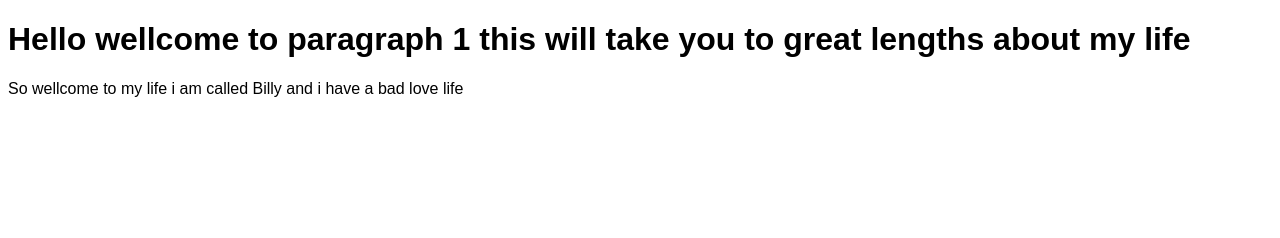
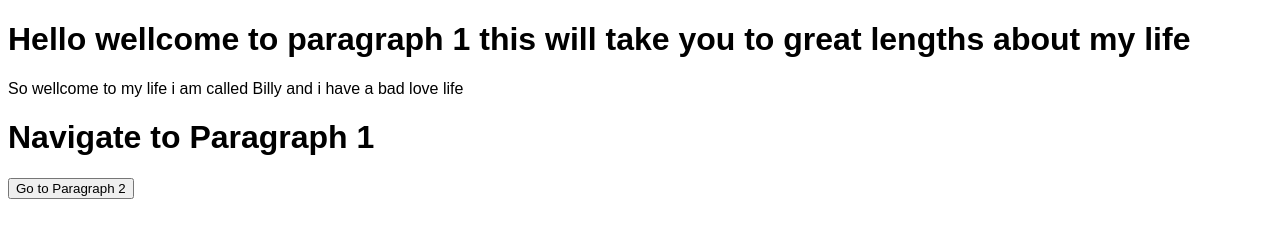
Before and after one commit to zestywhite/paragraph1, a plain HTML site: page paragraph1.html in a window 1280 px wide. Drawn offline with Linux system fonts and the light colour scheme.

Commit message:
Update paragraph1.html

```diff
--- a/paragraph1.html
+++ b/paragraph1.html
@@ -20,5 +20,12 @@
     <p>
         So wellcome to my life i am called Billy and i have a bad love life
     </p>
+    <h1>Navigate to Paragraph 1</h1>
+    <button onclick="navigateToPage()">Go to Paragraph 2</button>
+    <script>
+        function navigateToPage() {
+            window.location.href = "paragraph2.html"; // Use relative path
+        }
+    </script>
 </body>
 </html>
```
